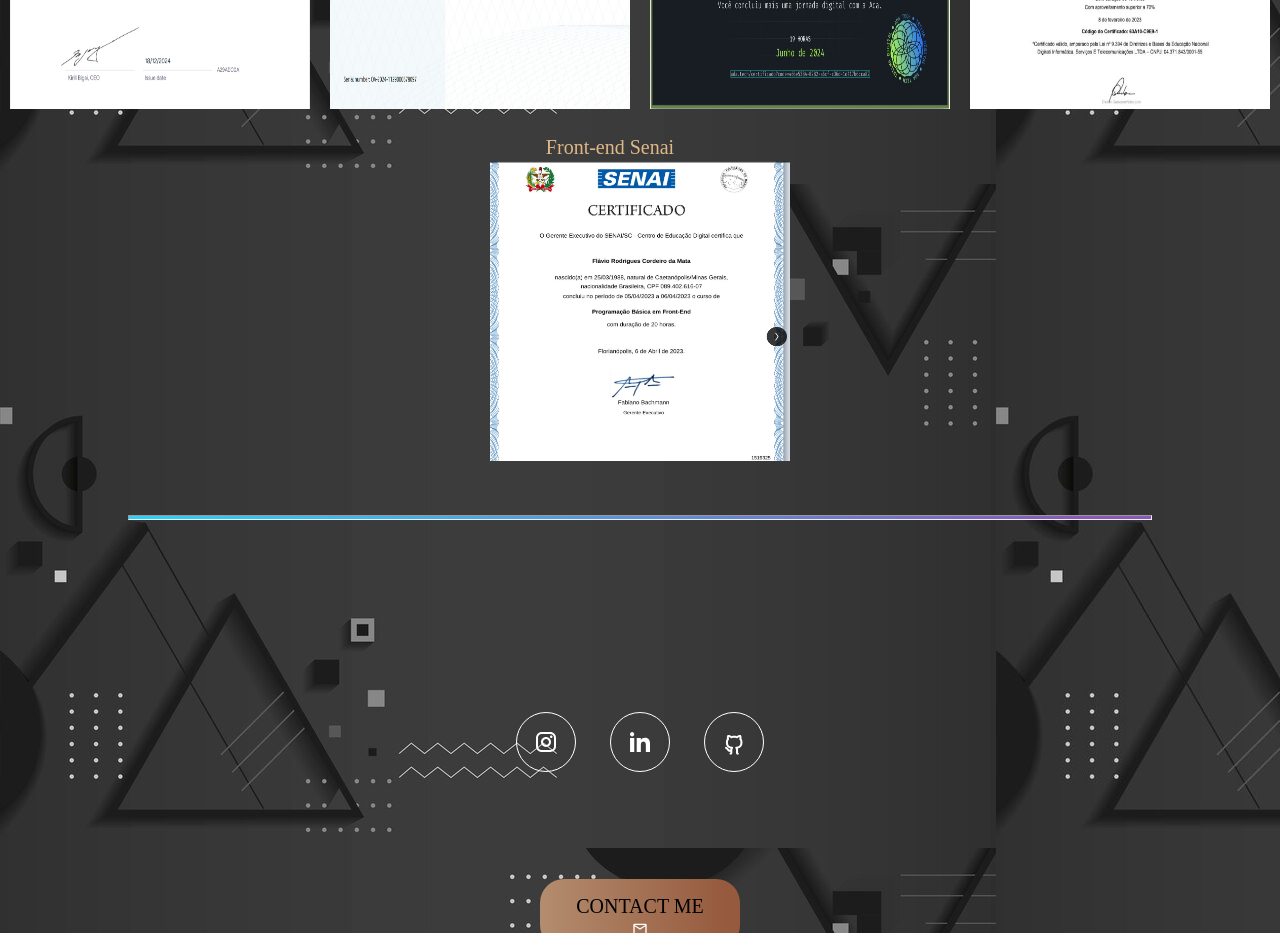
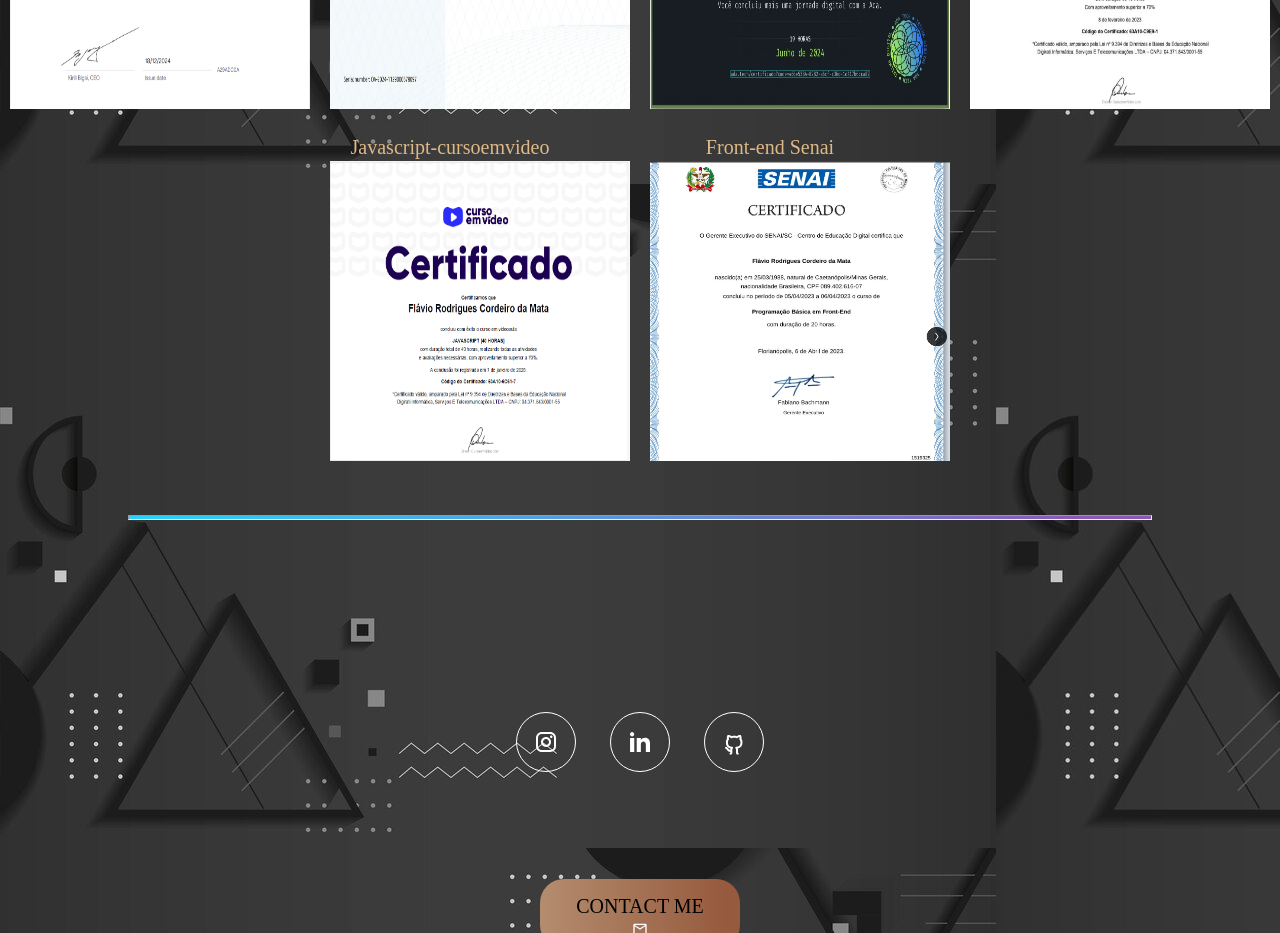
Before and after one commit to Damatta22/portifolio, a React (Vite) app: page / in a window 1280 px wide. Shown: the part 3800-4733 px from the top of the page. Built offline with nearby package versions, Linux system fonts and the light colour scheme.

Commit message:
add new certification

```diff
--- a/src/components/projects/Certifications/certify.jsx
+++ b/src/components/projects/Certifications/certify.jsx
@@ -4,6 +4,7 @@
 import Backend from "../../../assets/backEnd.png"
 import Front from "../../../assets/cursoemvideo.png"
 import Senaifront from "../../../assets/senaiFront.png"
+import JavaCurso from "../../../assets/CertificadoJavaScript.png"
 
 
 function Certify (){
@@ -29,6 +30,11 @@
             title: "Front-end Course",
             imgSrc: Front,
             imgAlt: "Front-endcertificadoimg",
+          },
+          {
+            title: "Javascript-cursoemvideo",
+            imgSrc: JavaCurso,
+            imgAlt: "JavaScriptCurso",
           },
           {
             title: "Front-end Senai",
```
Also changed, not shown: src/assets/CertificadoJavaScript.png (added).
